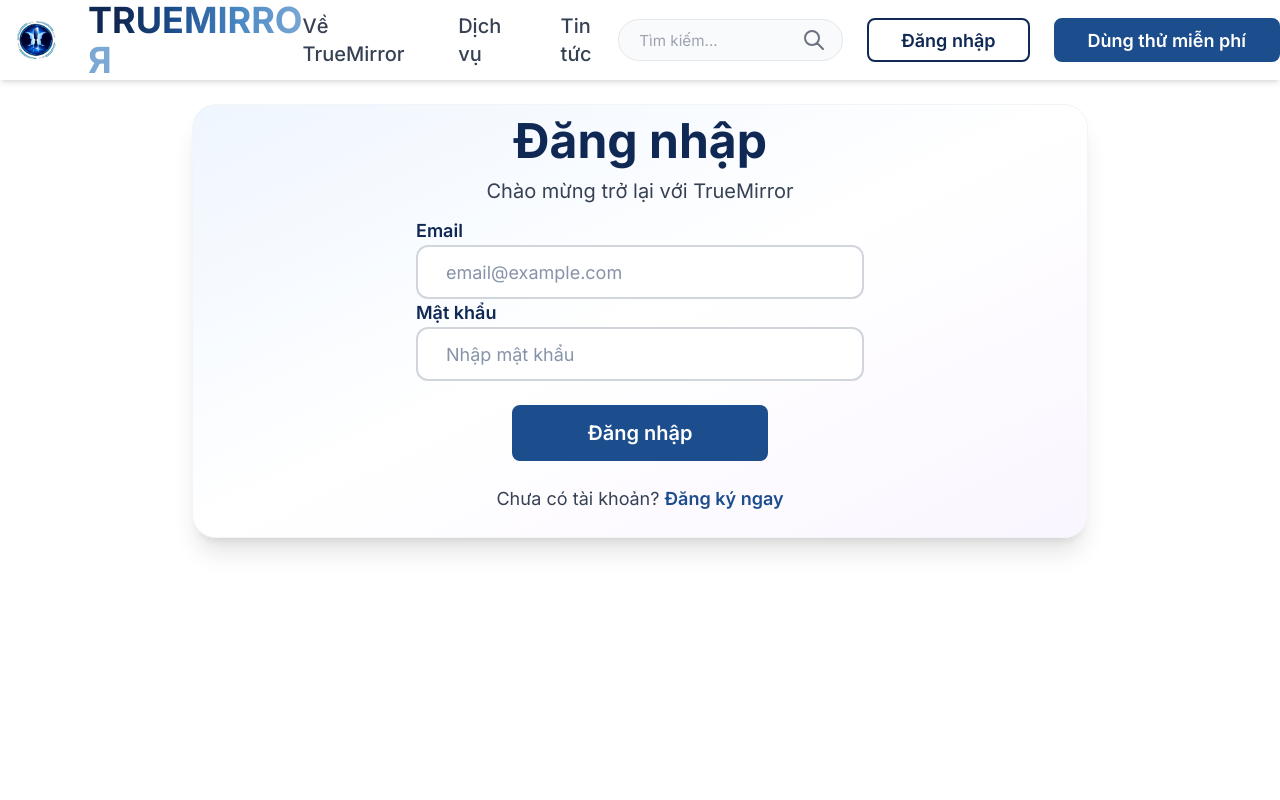
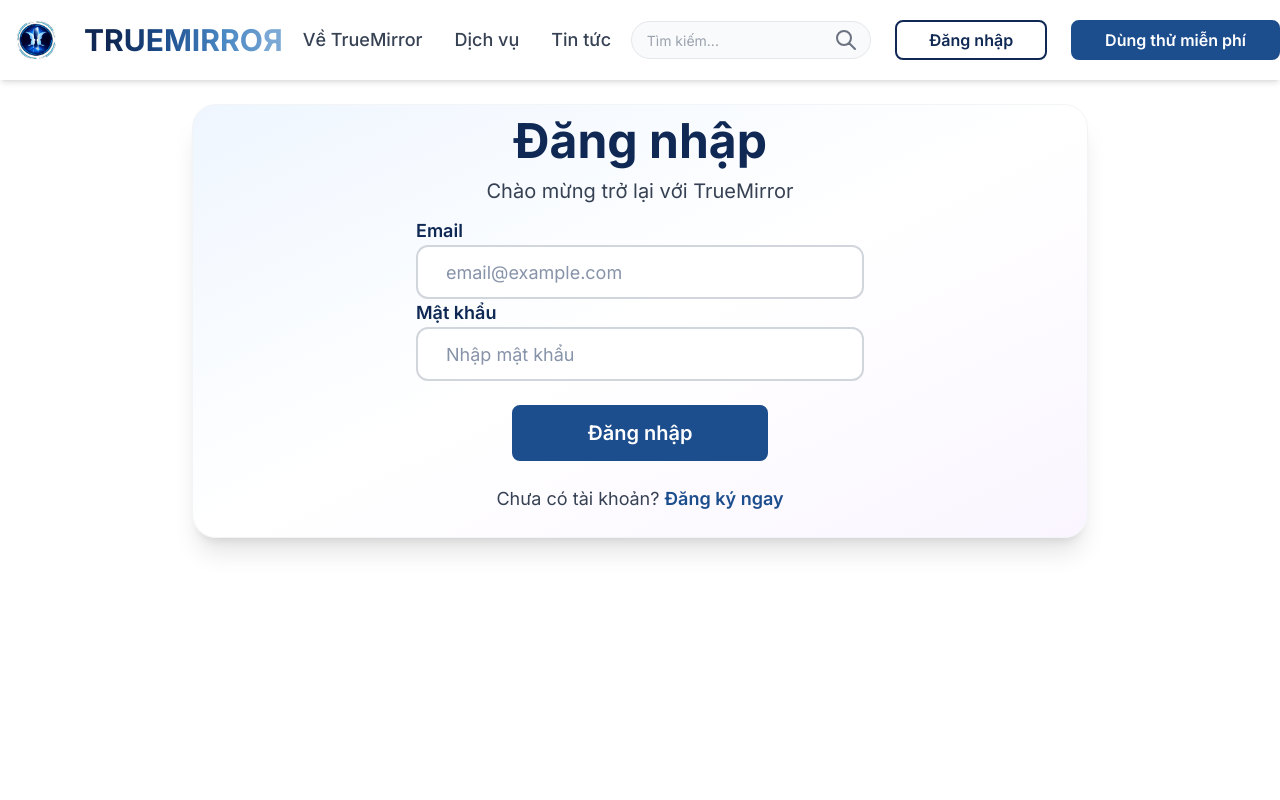
Before and after one commit to Thang0306/truemirror, a React (Vite) app in the folder frontend/: page /login in a window 1280 px wide. Shown: the top 800 px of the page. Built offline with nearby package versions, Linux system fonts and the light colour scheme; the HTML template or start-up script is replaced by a standard one.

Commit message:
feat: implement header component with site-wide search functionality and result highlighting.

```diff
--- a/frontend/src/components/Header.css
+++ b/frontend/src/components/Header.css
@@ -5,10 +5,10 @@
   border: 1px solid #e5e7eb;
   border-radius: 9999px; /* Rounded pill shape */
   background-color: #f9fafb;
-  padding: 0.25rem 0.75rem;
+  padding: 0.15rem 0.5rem; /* Reduced padding */
   transition: all 0.2s;
   width: 100%;
-  max-width: 300px; /* Default desktop width */
+  max-width: 240px; /* Reduced width */
 }
 
 /* Hover & Focus state for container */
@@ -23,15 +23,15 @@
   border: none;
   background: transparent;
   width: 100%;
-  padding: 0.25rem 0.5rem;
-  font-size: 1rem; /* Text size similar to nav links */
+  padding: 0.2rem 0.4rem;
+  font-size: 0.875rem; /* Reduced to 14px */
   color: #0F2854; /* Brand Navy */
   outline: none;
 }
 
 .search-input::placeholder {
   color: #9ca3af;
-  font-size: 0.95rem;
+  font-size: 0.875rem;
 }
 
 /* Search Button (Magnifying Glass) */
--- a/frontend/src/components/Header.jsx
+++ b/frontend/src/components/Header.jsx
@@ -109,12 +109,12 @@
   // Interview mode layout
   if (interviewMode && sessionInfo) {
     return (
-      <header className="bg-white shadow-md sticky top-0 z-50 border-b border-gray-200 h-24 md:h-28 lg:h-20 flex items-center">
+      <header className="bg-white shadow-md sticky top-0 z-50 border-b border-gray-200 h-16 md:h-20 flex items-center">
         <div className="container mx-auto px-4 max-w-6xl">
           <div className="flex justify-between items-center gap-8">
             {/* Logo - not clickable in interview mode */}
-            <div className="flex-shrink-0 flex items-center gap-3 md:gap-4">
-              <div className="w-16 h-16 md:w-18 md:h-18 rounded-full flex items-center justify-center flex-shrink-0 overflow-hidden">
+            <div className="flex-shrink-0 flex items-center gap-2 md:gap-3">
+              <div className="w-14 h-14 md:w-18 md:h-18 rounded-full flex items-center justify-center flex-shrink-0 overflow-hidden">
                 <img
                   src="/logo.svg"
                   alt="TrueMirror Logo"
@@ -122,7 +122,7 @@
                 />
               </div>
               <span
-                className="text-2xl md:text-4xl font-bold"
+                className="text-2xl md:text-3xl font-bold"
                 style={{
                   background: 'linear-gradient(90deg, #0F2854 0%, #0F2854 15%, #1C4D8D 40%, #4988C4 70%, #7BA8D4 100%)',
                   WebkitBackgroundClip: 'text',
@@ -141,10 +141,10 @@
 
             {/* Interview info - centered */}
             <div className="flex-1 text-center">
-              <h1 className="text-2xl md:text-3xl font-bold text-brand-navy">
+              <h1 className="text-lg md:text-xl font-bold text-brand-navy">
                 {t('title')} {sessionInfo.position} - {sessionInfo.industry}
               </h1>
-              <p className="text-sm md:text-base text-gray-600 mt-1">
+              <p className="text-xs md:text-sm text-gray-600 mt-0.5">
                 {t('style')} {sessionInfo.language === 'vi' ? sessionInfo.style : translations?.en?.styles?.[sessionInfo.style] || sessionInfo.style} | {t('language')} {sessionInfo.language === 'vi' ? t('vietnamese') : t('english')}
                 {' | '}
                 <span className={`inline-flex items-center gap-1 ${isConnected ? 'text-green-600' : 'text-red-600'}`}>
@@ -159,7 +159,7 @@
               <div className="flex gap-4 flex-shrink-0">
                 <button
                   onClick={onEndSession}
-                  className="btn-primary text-base md:text-lg px-8 py-3"
+                  className="btn-primary text-sm font-medium px-4 py-2 h-9"
                 >
                   ← Quay lại lịch sử
                 </button>
@@ -169,14 +169,14 @@
                 <button
                   onClick={onEvaluate}
                   disabled={!isConnected || isEvaluating || hasEvaluated}
-                  className="evaluate-btn text-lg lg:text-xl px-4 md:px-5 py-2 h-14 leading-none disabled:opacity-50 disabled:cursor-not-allowed"
+                  className="evaluate-btn text-sm font-medium px-4 py-2 h-10 leading-none disabled:opacity-50 disabled:cursor-not-allowed"
                 >
                   {t('evaluateInterview')}
                 </button>
                 <button
                   onClick={onEndSession}
                   disabled={!isConnected}
-                  className="end-interview-btn text-lg lg:text-xl px-4 md:px-5 py-2 h-14 leading-none disabled:opacity-50 disabled:cursor-not-allowed"
+                  className="end-interview-btn text-sm font-medium px-4 py-2 h-10 leading-none disabled:opacity-50 disabled:cursor-not-allowed"
                 >
                   {t('endInterview')}
                 </button>
@@ -190,11 +190,11 @@
 
   // Normal header layout (for all other pages including setup)
   return (
-    <header className="bg-white shadow-md sticky top-0 z-50 h-24 md:h-28 lg:h-20 flex items-center">
+    <header className="bg-white shadow-md sticky top-0 z-50 h-16 md:h-18 lg:h-20 flex items-center">
       <nav className="container mx-auto px-4 max-w-7xl">
           <div className="flex justify-between items-center">
-            <Link to="/" className="flex items-center gap-3 md:gap-4">
-              <div className="w-16 h-16 md:w-18 md:h-18 rounded-full flex items-center justify-center flex-shrink-0 overflow-hidden">
+            <Link to="/" className="flex items-center gap-2 md:gap-3">
+              <div className="w-14 h-14 md:w-18 md:h-18 rounded-full flex items-center justify-center flex-shrink-0 overflow-hidden">
                 <img
                   src="/logo.svg"
                   alt="TrueMirror Logo"
@@ -202,7 +202,7 @@
                 />
               </div>
               <span
-                className="text-2xl md:text-4xl font-bold"
+                className="text-2xl md:text-3xl font-bold"
                 style={{
                   background: 'linear-gradient(90deg, #0F2854 0%, #0F2854 15%, #1C4D8D 40%, #4988C4 70%, #7BA8D4 100%)',
                   WebkitBackgroundClip: 'text',
@@ -219,10 +219,10 @@
               </span>
             </Link>
 
-            <div className="hidden md:flex items-center gap-8 lg:gap-10">
+            <div className="hidden md:flex items-center gap-5 lg:gap-8">
                 {/* <Link
                   to="/"
-                  className={`text-lg lg:text-xl font-medium transition ${
+                  className={`text-base font-medium transition ${
                     isActive('/') ? 'text-brand-blue font-bold border-b-2 border-brand-blue' : 'text-gray-700 hover:text-brand-blue'
                   }`}
                 >
@@ -230,7 +230,7 @@
                 </Link> */}
                 <Link
                   to="/about"
-                  className={`text-lg lg:text-xl font-medium transition ${
+                  className={`text-lg font-medium transition ${
                     isActive('/about') ? 'text-brand-blue font-bold border-b-2 border-brand-blue' : 'text-gray-700 hover:text-brand-blue'
                   }`}
                 >
@@ -238,7 +238,7 @@
                 </Link>
                 <Link
                   to="/services"
-                  className={`text-lg lg:text-xl font-medium transition ${
+                  className={`text-lg font-medium transition ${
                     isActive('/services') ? 'text-brand-blue font-bold border-b-2 border-brand-blue' : 'text-gray-700 hover:text-brand-blue'
                   }`}
                 >
@@ -246,7 +246,7 @@
                 </Link>
                 <Link
                   to="/news"
-                  className={`text-lg lg:text-xl font-medium transition ${
+                  className={`text-lg font-medium transition ${
                     isActive('/news') ? 'text-brand-blue font-bold border-b-2 border-brand-blue' : 'text-gray-700 hover:text-brand-blue'
                   }`}
                 >
@@ -255,7 +255,7 @@
                 {isAuthenticated && (
                   <Link
                     to="/dashboard"
-                    className={`text-lg lg:text-xl font-medium transition ${
+                    className={`text-lg font-medium transition ${
                       isActive('/dashboard') ? 'text-brand-blue font-bold border-b-2 border-brand-blue' : 'text-gray-700 hover:text-brand-blue'
                     }`}
                   >
@@ -284,19 +284,19 @@
                 {isAuthenticated ? (
                     <button
                       onClick={handleLogout}
-                      className="btn-secondary text-base lg:text-lg px-4 py-2 h-11 leading-none transition-all hover:bg-gray-100"
+                      className="btn-secondary text-base font-medium px-5 h-10 flex items-center justify-center transition-all hover:bg-gray-100"
                     >
                       Đăng xuất
                     </button>
               ) : (
                 <>
                   <Link to="/login">
-                    <button className="btn-secondary text-base lg:text-lg px-4 py-2 h-11 leading-none transition-all hover:bg-gray-100">
+                    <button className="btn-secondary text-base font-medium px-5 h-10 flex items-center justify-center transition-all hover:bg-gray-100">
                       Đăng nhập
                     </button>
                   </Link>
                   <Link to="/register">
-                    <button className="btn-primary text-base lg:text-lg px-4 py-2 h-11 leading-none transition-all">
+                    <button className="btn-primary text-base font-medium px-5 h-10 flex items-center justify-center transition-all">
                       Dùng thử miễn phí
                     </button>
                   </Link>
```
